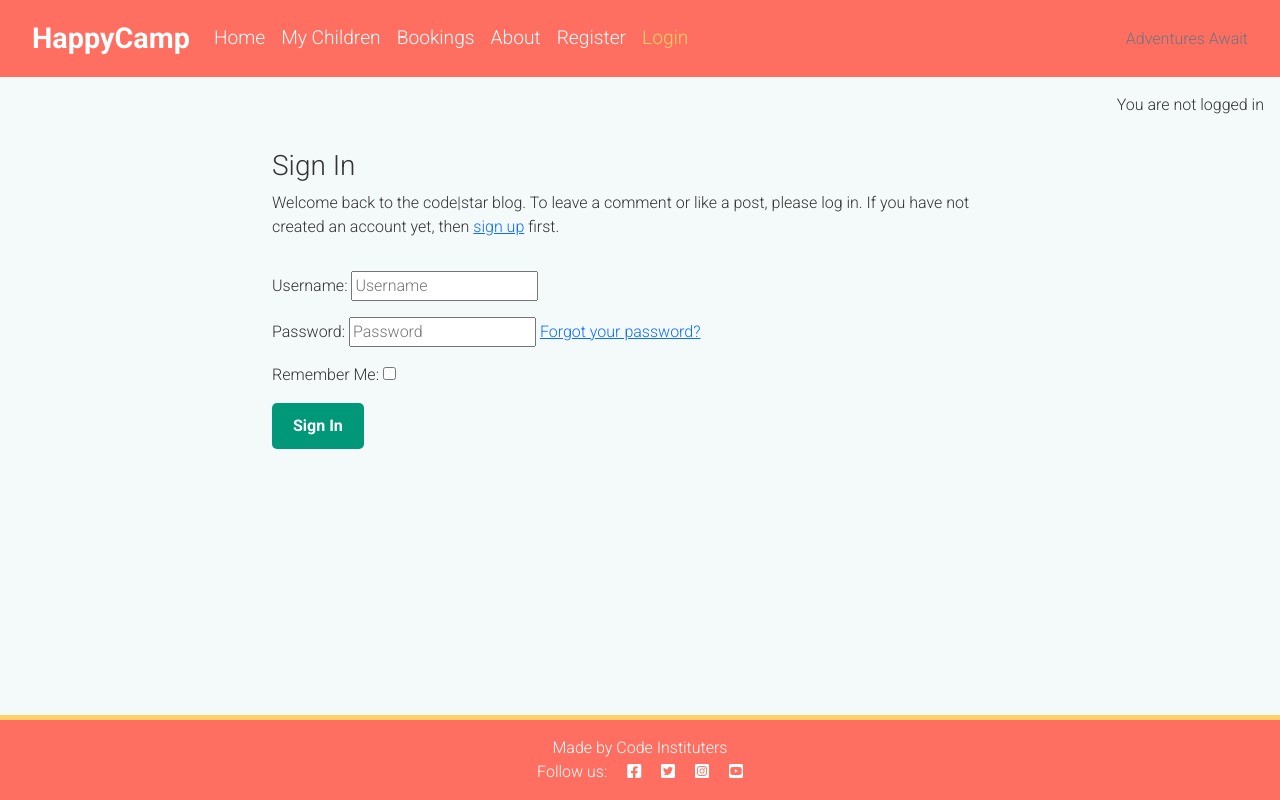
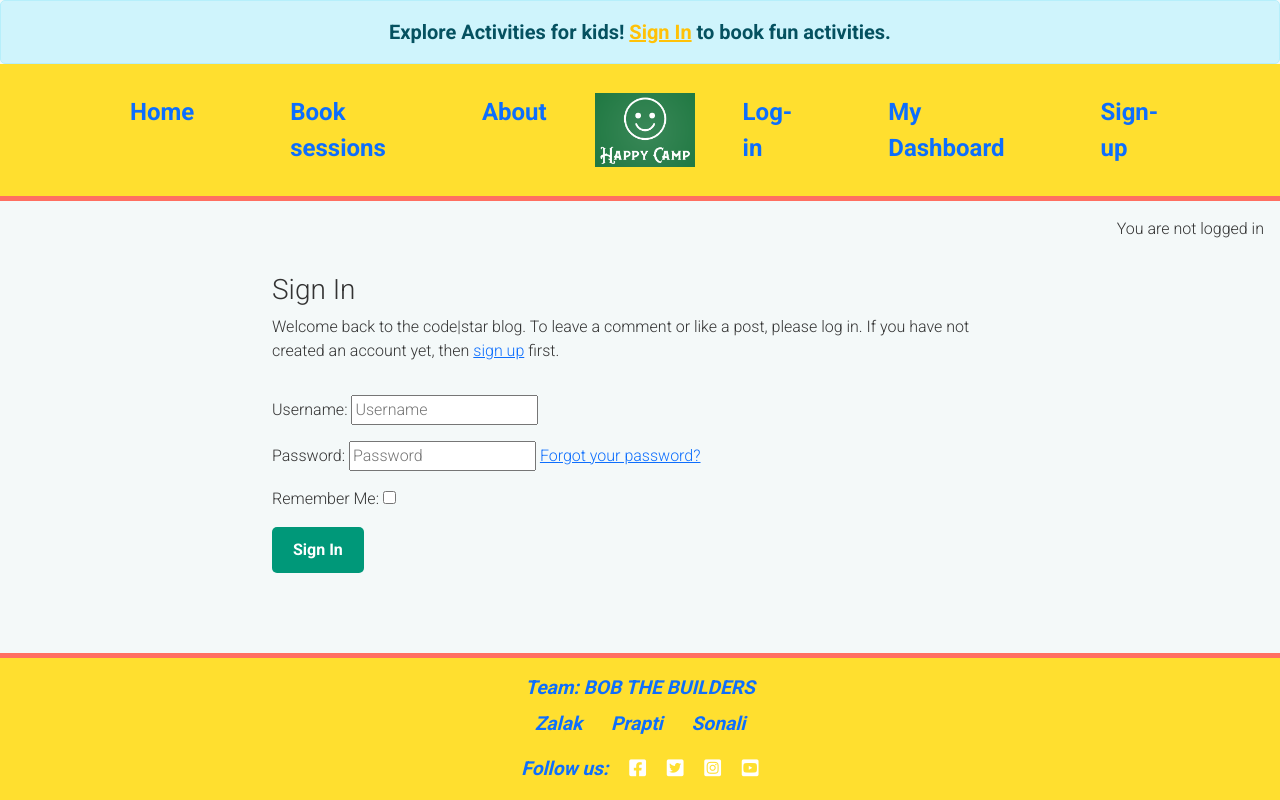
Before and after one commit to SonaliP11/HappyCamp, a Django app: a page that uses templates/base.html in a window 1280 px wide. Run offline with Django 4.2, Linux system fonts and the light colour scheme; some libraries are stand-ins or nearby versions.

Commit message:
Update style to navbar and footer

```diff
--- a/static/css/style.css
+++ b/static/css/style.css
@@ -9,22 +9,22 @@ body {
 }
 
 /* Navbar Styling */
-.navbar {
-    background-color: #FF6F61 !important; /* Bright Coral */
+.navbar-background {
+    background-color: #ffdf2f;
+    border-bottom: 5px solid #FF6F61; /* Bright Coral */
+    color: black;
     padding: 12px 20px;
     transition: all 0.3s ease-in-out;
 
 }
 
 .navbar-brand {
-    font-size: 1.8rem;
+    font-size: 1rem;
     font-weight: bold;
-    color: #FFFFFF !important;
 }
 
 .navbar .nav-link {
-    color: #FFFFFF !important;
-    font-size: 1.2rem;
+    font-size: 1.8rem;
     font-weight: 500;
     padding: 10px 15px;
     transition: color 0.3s ease-in-out;
@@ -32,7 +32,7 @@ body {
 
 .navbar .nav-link:hover,
 .navbar .nav-link.active {
-    color: #FFD166 !important; /* Warm Yellow */
+    color: black; /* Black */
 }
 
 
@@ -55,17 +55,32 @@ body {
 
 /* Footer */
 .footer {
-    background-color :#FF6F61; /* Bright Coral */
+    background-color :#ffdf2f; /* Yellow */
     text-align: center;
     padding: 15px 0;
-    color: #FFFFFF;
-    border-top: 5px solid #FFD166;
+    color: black;
+    border-top: 5px solid #FF6F61; /* Bright Coral */
+    font-size: 1.2rem;
+    font-weight: 500;
+}
+
+#footer-text {
+    color: #0d6efd; /* Blue */
+    margin: 0;
+    font-size: 1.2rem;
+    font-weight: 800;
+    font-style: italic;
 }
 
 .footer p {
+    color: #0d6efd; /* Blue */
     margin: 0;
-    font-size: 1rem;
+    font-size: 1.2rem;
+    font-weight: 800;
+    font-style: italic;
 }
+
+
 
 .footer a {
     color: #FFD166;
@@ -145,10 +160,10 @@ body {
     margin-right: 5px;
 }
 .club-container {
-    background: #FF6F61;
+    /* background: #FF6F61; */
     padding: 30px;
     border-radius: 10px;
-    box-shadow: 0 4px 8px rgba(0, 0, 0, 0.1);
+    box-shadow: 0 8px 16px #FF6F61;
     transition: transform 0.3s ease-in-out;
     margin-bottom: 50px;
 
--- a/templates/base.html
+++ b/templates/base.html
@@ -34,7 +34,39 @@
 
 <body class="d-flex flex-column h-100 main-bg">
 
-    <!-- Navigation -->
+    <div class="alert alert-info text-center mb-0 fs-5" role="alert">
+        {% if user.is_authenticated %}
+        Welcome, <strong class="text-warning">{{ user.username }}</strong>!
+        <a href="{% url 'account_logout' %}" class="alert-link fs-5">Sign Out</a>
+        {% else %}
+        Explore Activities for kids!
+        <a href="{% url 'account_login' %}" class="alert-link fs-5 text-warning">Sign In</a> to book fun activities.
+        {% endif %}
+    </div>
+
+    <div class="navbar-background" style="background-color: #ffdf2f;">
+        <nav class="navbar navbar-expand-xl" style="color: black;">
+            <div class="container">
+                <div class="navbar-nav mr-auto nav-left">
+                    <a class="nav-item nav-link fs-4 px-5"
+                        href="{% url 'home' %}"><strong>Home</strong></a>
+                    <a class="nav-item nav-link fs-4 px-5" href="{% url 'booking-list' %}"><strong>Book sessions</strong></a>
+                    <a class="nav-item nav-link fs-4 px-5" href="#"><strong>About</strong></a>
+                </div>
+                <a class="navbar-brand mx-auto logo-container" href="{% url 'home' %}">
+                    <img src="{% static 'images\logo1.png' %}" alt="Logo" class="logo" width="100">
+                </a>
+                <div class="navbar-nav ml-auto nav-right">
+                    <a class="nav-item nav-link fs-4 px-5" href="{% url 'account_login' %}"><strong>Log-in</strong></a>
+                    <a class="nav-item nav-link fs-4 px-5" href="{% url 'child-list' %}"><strong>My Dashboard</strong></a>
+                    <a class="nav-item nav-link fs-4 px-5" href="{% url 'account_signup' %}"><strong>Sign-up</strong></a>
+                </div>
+            </div>
+        </nav>
+
+    </div>
+
+    <!-- Navigation
     <nav class="navbar navbar-expand-lg navbar-light bg-white">
         <div class="container-fluid">
             <a class="navbar-brand" href="{% url 'home' %}"><span class="brand">Happy<span class="red-o">Camp</span></span></a>
@@ -82,7 +114,7 @@
             </div>
         </div>
     </nav>
-
+-->
     <!-- Displaying Django messages -->
     <div class="container">
         <div class="row">
@@ -110,13 +142,20 @@
     </main>
 
     <!-- Footer -->
-    <footer class="footer mt-auto py-3 dark-bg">
-      <p class="m-0 text-center text-white">
+    <footer class="footer mt-auto py-3">
+        <p class="m-0 text-center">
             {% block copyright %}
-          Made by Code Instituters
+            <div class="text-center" id="footer-text">
+                <strong>Team: BOB THE BUILDERS</strong>
+                <ul class="list-inline mt-2">
+                    <li class="list-inline-item">Zalak</li>
+                    <li class="list-inline-item ms-3">Prapti</li>
+                    <li class="list-inline-item ms-3">Sonali</li>
+                </ul>
+            </div>
             {% endblock %}
         </p>
-      <p class="m-0 text-center text-white">Follow us:
+        <p class="m-0 text-left">Follow us:
             <a href="https://facebook.com" class="text-white ms-3"><i class="fab fa-facebook-square"></i></a>
             <a href="https://twitter.com" class="text-white ms-3"><i class="fab fa-twitter-square"></i></a>
             <a href="https://instagram.com" class="text-white ms-3"><i class="fab fa-instagram-square"></i></a>
```
Also changed, not shown: static/images/logo1.png (added). Lines whose indentation alone changed are shown as unchanged.
